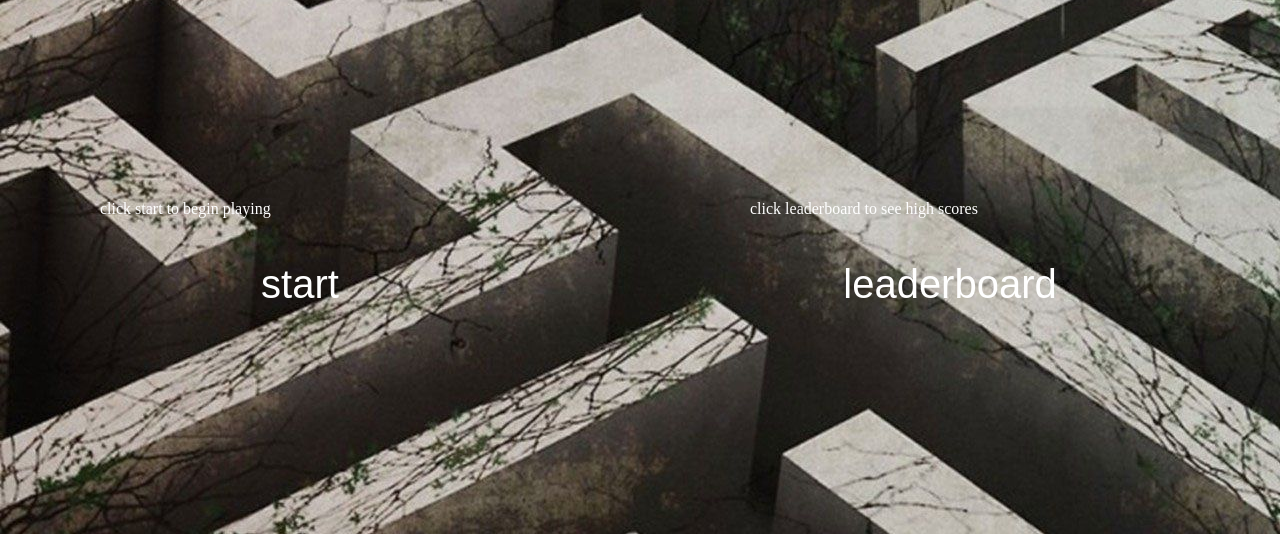
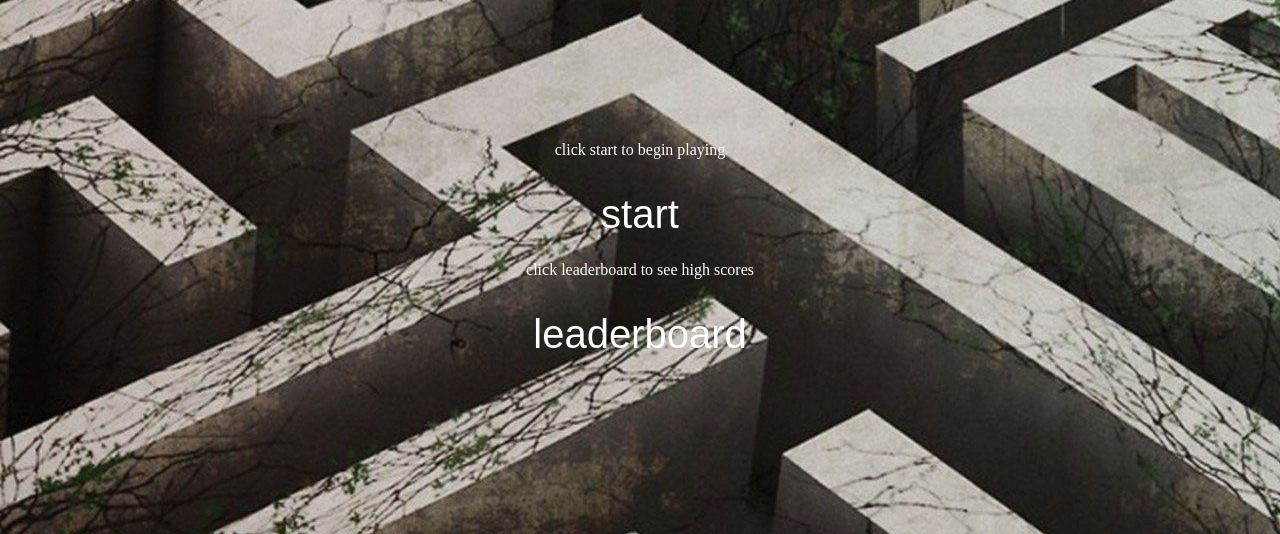
Before and after one commit to rd87hw/MultiplayerGame, a website: page client/menu.html in a window 1280 px wide. Shown: the part 266-800 px from the top of the page. Drawn offline with Linux system fonts and the light colour scheme.

Commit message:
remodelled menu

```diff
--- a/client/style.css
+++ b/client/style.css
@@ -3,10 +3,10 @@
   }
 #startBtn {
     position: absolute;
-    top: 500px;
-    left: 100px;
-    width: 400px;
-    height: 100px;
+    top: 60%;
+    left: 50%;
+    -ms-transform: translate(-50%, -50%);
+     transform: translate(-50%, -50%);
     font-size: 40px;
     border: none;
     cursor:pointer;
@@ -16,10 +16,11 @@
 
 #leaderboardBtn {
     position: absolute;
-    top: 500px;
-    left: 750px;
-    width: 400px;
-    height: 100px;
+    position: absolute;
+    top: 75%;
+    left: 50%;
+    -ms-transform: translate(-50%, -50%);
+     transform: translate(-50%, -50%);
     font-size: 40px;
     border: none;
     cursor:pointer;
@@ -37,6 +38,10 @@ h1{
     top:450px;
     left:100px;
     color:white;
+    top: 50%;
+    left: 50%;
+    -ms-transform: translate(-50%, -50%);
+     transform: translate(-50%, -50%);
 
 }
 #leaderboardText{
@@ -44,4 +49,8 @@ h1{
     top:450px;
     left:750px;
     color:white;
+    top: 65%;
+    left: 50%;
+    -ms-transform: translate(-50%, -50%);
+     transform: translate(-50%, -50%);
 }
```
